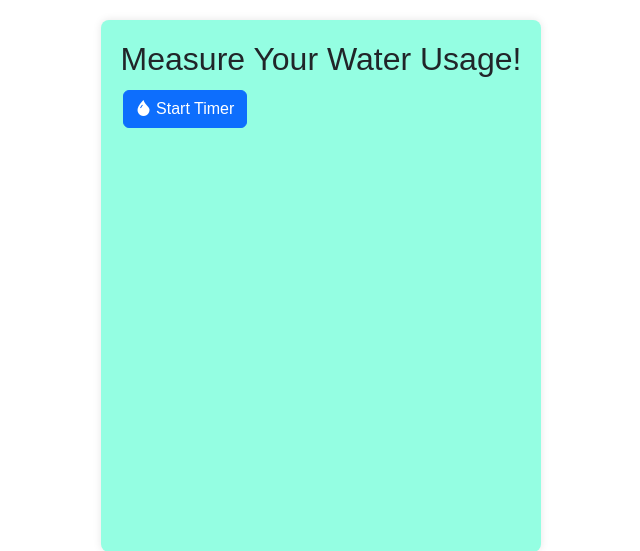
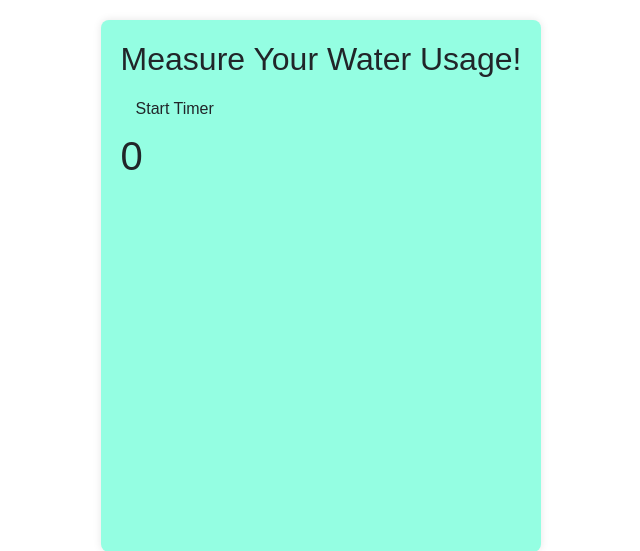
Before and after one commit to aryan-sathish/build-a-thon-2025, a Flask app: page / in a window 1280 px wide. Shown: the part 51-602 px from the top of the page, without its empty margins (319-959 px from the left). Run offline with Flask 3, Linux system fonts and the light colour scheme.

Commit message:
made timer work(peter)

```diff
--- a/app.py
+++ b/app.py
@@ -6,6 +6,5 @@ app = Flask(__name__)
 def home():
     return render_template('index.html')
 
-
 if __name__ == '__main__':
     app.run(debug=True)
--- a/templates/index.html
+++ b/templates/index.html
@@ -14,11 +14,9 @@
       Test
    </form> -->
 
-   <button type="button" class="btn btn-primary" id = "btn-timer">
-   <i class="bi bi-droplet-fill"></i> Start Timer
-   </button>
-
-   <!-- <script>
+   <button type="button" class="btn droplet-btn" id = "btn-timer">Start Timer</button>
+   <h1 id="timer">0</h1>
+   <script>
       let timer = 0;
       let interval = null;
 
@@ -27,11 +25,18 @@
       if (interval !== null) {
         clearInterval(interval);
       }
+      //Reset Timer
+      timer = 0;
+      document.getElementById("timer").textContent = timer;
 
-      timer = 0;
-      document =
+      //Start New timer
+      interval = setInterval(() => {
+         timer++;
+         document.getElementById("timer").textContent = timer;
+         }, 1000);
+      });
 
-   </script> -->
+   </script>
    </main>
 
    {% include 'design_templates/footer.html' %}
```
